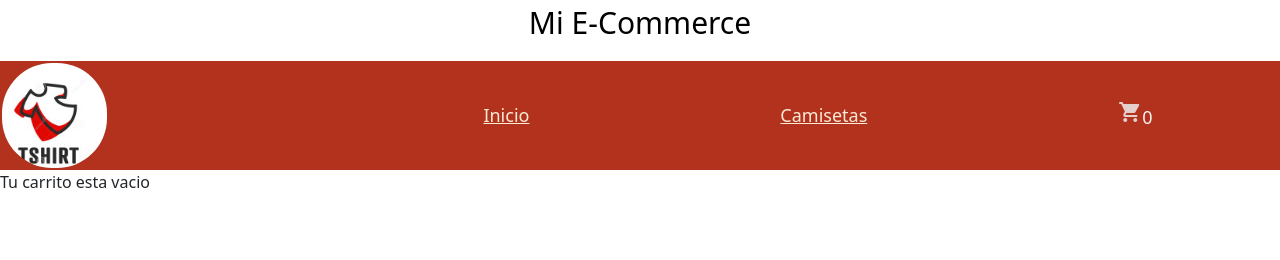
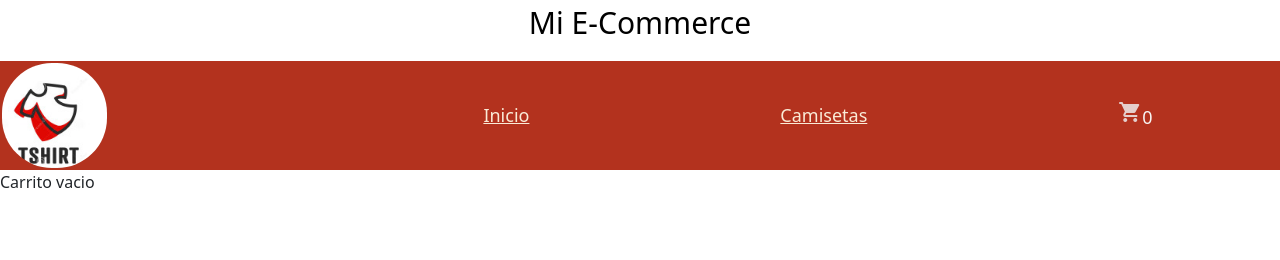
Before and after one commit to PaoNunez/react_Nu-ez, a React (Create React App) app: page /cart in a window 1280 px wide. Shown: the top 260 px of the page. Built offline with nearby package versions, Linux system fonts and the light colour scheme.

Commit message:
cart view

```diff
--- a/src/Cart.js
+++ b/src/Cart.js
@@ -7,7 +7,7 @@ const Cart = () => {
 
   return (
     <main className="cart">
-      {cart.length == 0 ? <p>Tu carrito esta vacio</p> :
+      {cart.length == 0 ? <p>Carrito  vacio</p> :
         <table>
           <thead>
             <tr>
@@ -22,7 +22,7 @@ const Cart = () => {
               <tbody>
                 <tr key={producto.id}>
                   <td>
-                    <img src={producto.image} width="130" height="110" alt="camiseta" /></td>
+                    <img src={producto.image} alt="camiseta" /></td>
                   <td>{producto.tittle}</td>
                   <td>{producto.cantidad}</td>
                   <td>${producto.price}</td>
```
